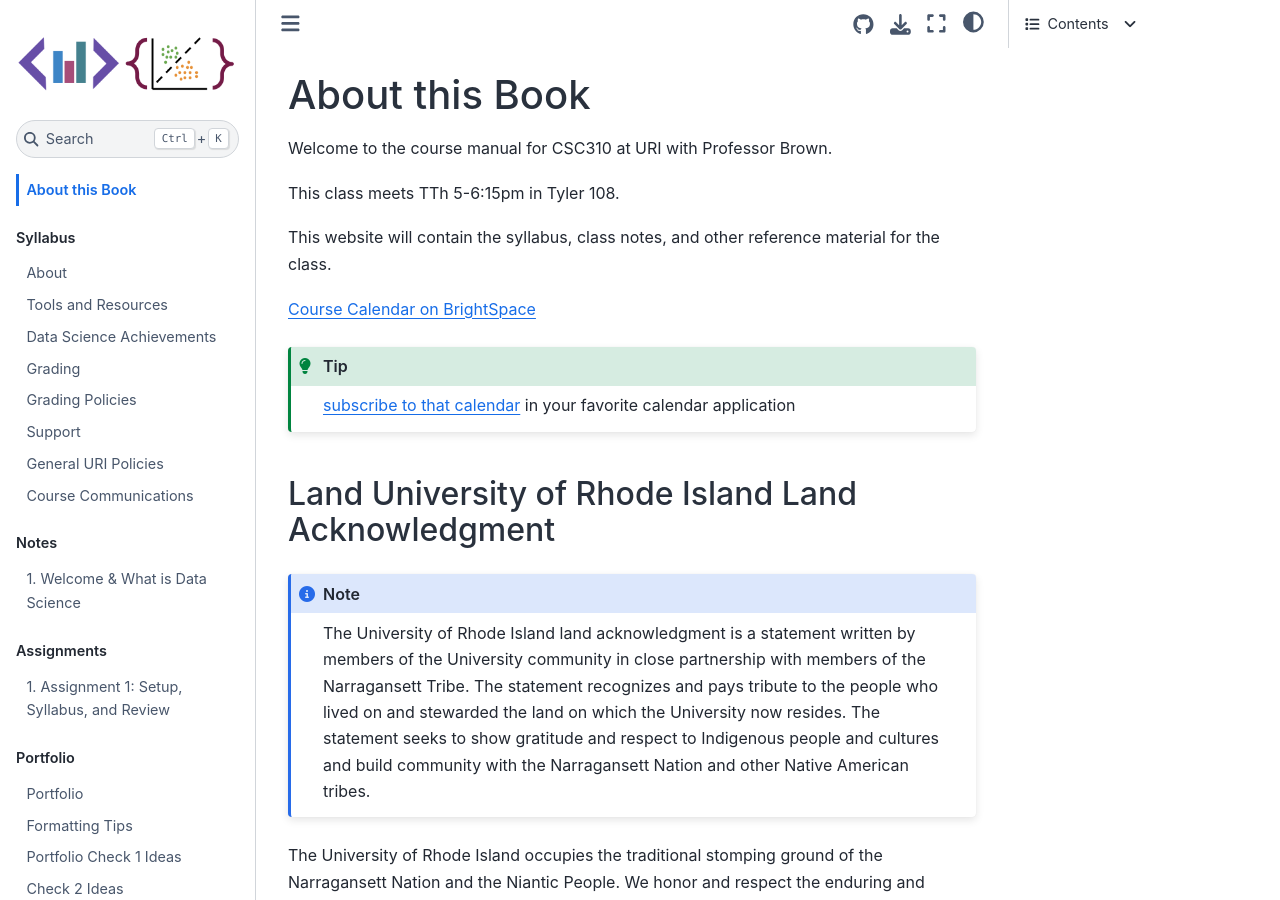
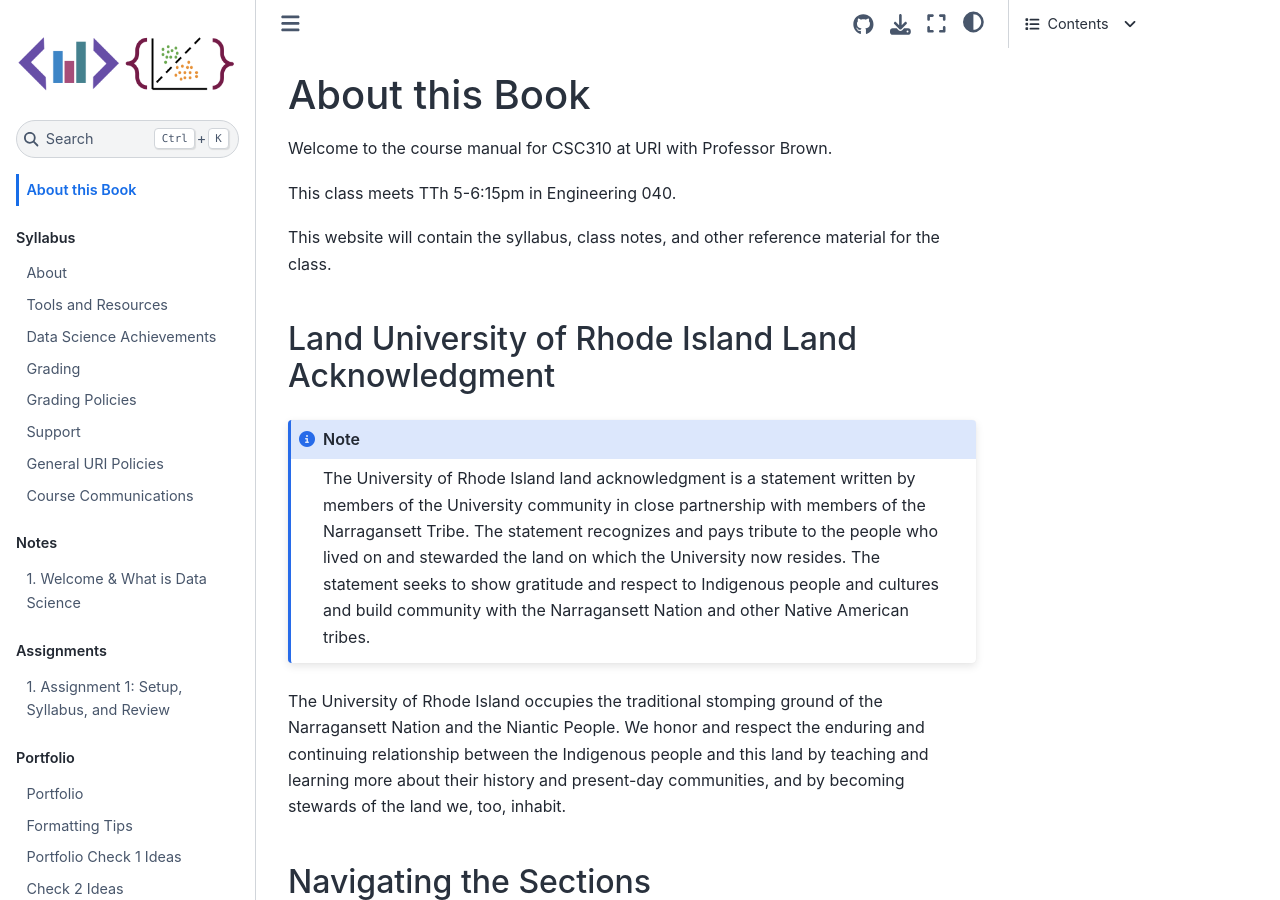
Before and after one commit to rhodyprog4ds/BrownFall23, a Jupyter Book: the page built from index.md, in a window 1280 px wide and 900 px high. Built offline with Jupyter Book 1.0.4 settings and Sphinx 7.4.7 and the Sphinx Book theme 1.1.4, drawn with Linux system fonts in a browser that asks for light colours; pages that are not in the unit, such as notebooks, are missing from menus.

Commit message:
upate location

````diff
--- a/index.md
+++ b/index.md
@@ -2,15 +2,10 @@
 
 Welcome to the course manual for CSC310 at URI with Professor Brown.
 
-This class meets {{ time }} in {{ location }}.
+This class meets TTh 5-6:15pm in Engineering 040.
 
 This website will contain the syllabus, class notes, and other reference material for the class.
 
-{{ bscalendar }}
-
-```{tip}
-[subscribe to that calendar](https://documentation.brightspace.com/EN/le/calendar/learner/subscribe_to_calendar.htm) in your favorite calendar application
-```
 
 ## Land University of Rhode Island Land Acknowledgment
 
````
